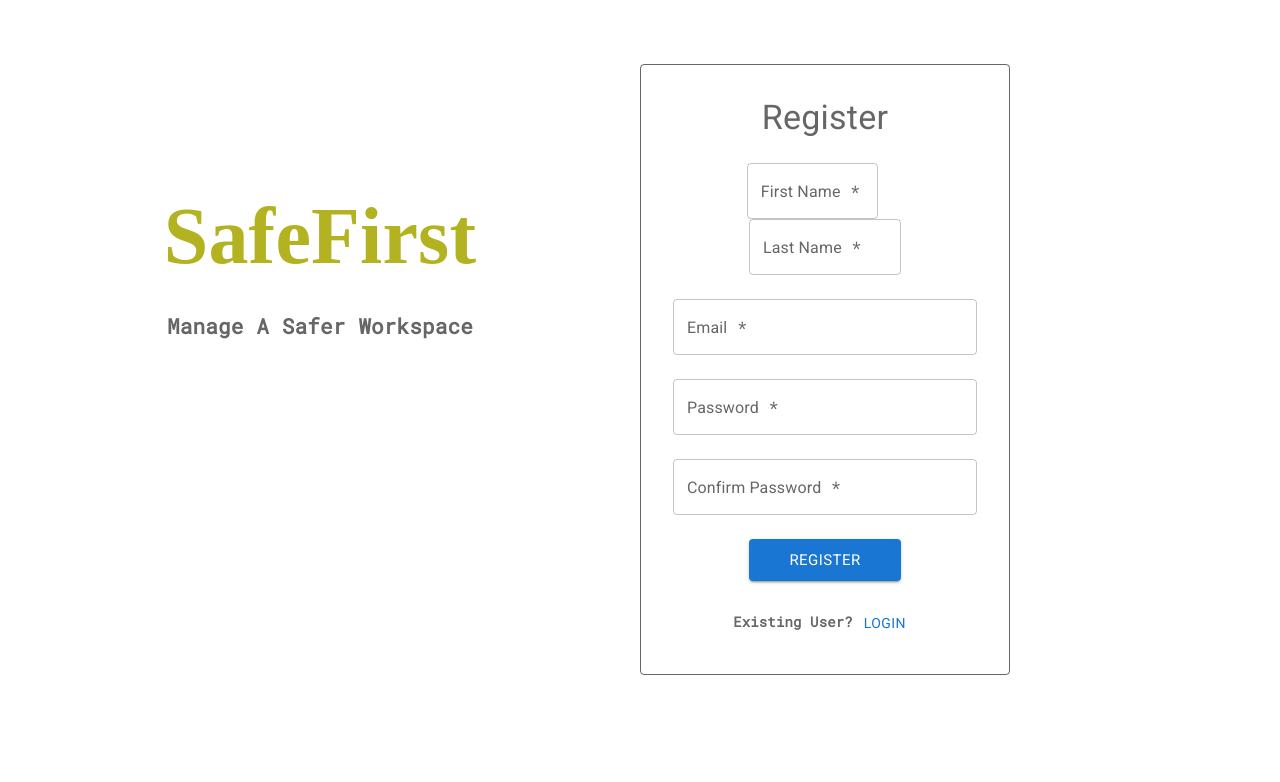
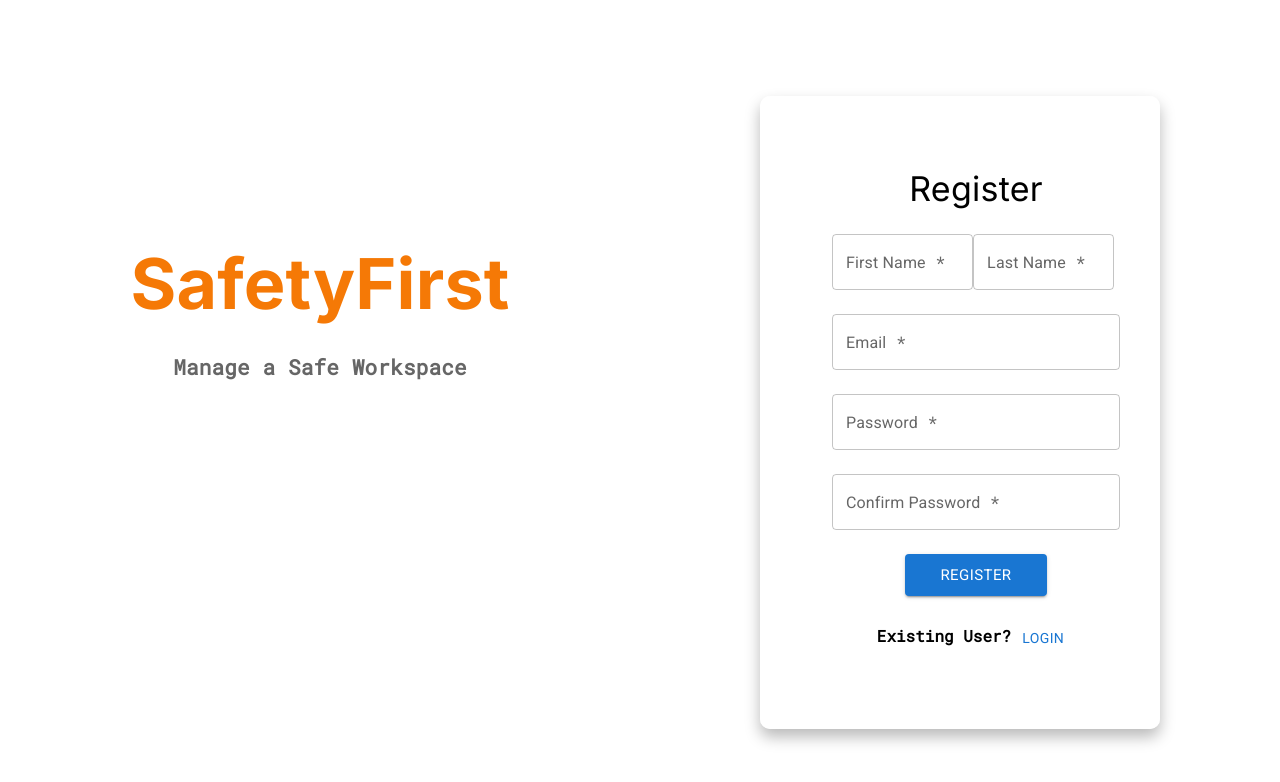
Before and after one commit to ShaSha-Codes/CodeShastra, a React (Create React App) app in the folder client/: page / in a window 1280 px wide. Both pictures are taken after a click on the button "REGISTER". Shown: the top 782 px of the page. Built offline with nearby package versions, Linux system fonts and the light colour scheme.

Commit message:
css changes on front page

```diff
--- a/client/public/index.html
+++ b/client/public/index.html
@@ -7,6 +7,9 @@
     <link rel="preconnect" href="https://fonts.googleapis.com">
     <link rel="preconnect" href="https://fonts.gstatic.com" crossorigin>
     <link href="https://fonts.googleapis.com/css2?family=Inter:wght@400;500&family=Roboto&family=Roboto+Mono&display=swap" rel="stylesheet">
+    <link rel="preconnect" href="https://fonts.googleapis.com">
+    <link rel="preconnect" href="https://fonts.gstatic.com" crossorigin>
+    <link href="https://fonts.googleapis.com/css2?family=Inter:wght@300;500;700&display=swap" rel="stylesheet">
     <meta name="theme-color" content="#000000" />
     <meta
       name="description"
--- a/client/src/App.css
+++ b/client/src/App.css
@@ -3,16 +3,28 @@
 }
 
 .indexpart1>h1{
-    color:#b3b322;
-    font-size: 80px;
+    color:#f57906;
+    font-size: 70px;
     width: 100%;
     font-family: 'MyFont';
     margin-bottom:0;
     display: flex;
     align-items: center;
     flex-direction: column;
+    font-family: 'Inter', sans-serif;
 }
+.formPart{
+    margin-top:4%;
+    background-color:rgba(255, 255, 255, 0.801);
+    max-width: 50%;
+    margin-left:auto;
+    margin-right:auto;
+    display:block;
+    padding:40px;
+    border-radius:10px;
+    box-shadow: 0px 8px 15px rgba(0, 0, 0, 0.274);
 
+}
 body{
     margin:0%;
     height: 100%;
@@ -21,3 +33,7 @@ body{
 html{
     height: 100%;
 }
+
+.inline{
+    display: inline;
+}
--- a/client/src/Pages/Landing.js
+++ b/client/src/Pages/Landing.js
@@ -11,7 +11,7 @@ import Grid from "@mui/material/Grid";
 
 
 function Landing() {
-
+    console.log('reload');
     const Item = styled(Paper)(({ theme }) => ({
         backgroundColor: theme.palette.mode === "dark" ? "#1A2027" : "#fff",
         ...theme.typography.body2,
@@ -42,12 +42,14 @@ function Landing() {
       setRegData((prevData)=>{
         return {...prevData,[event.target.name]:event.target.value}
       })
+      event.preventDefault();
     }
 
     function handleLoginData(event){
       setLogData((prevData)=>{
         return {...prevData,[event.target.name]:event.target.value}
       })
+       event.preventDefault();
     }
 
     function register(){
@@ -91,7 +93,7 @@ function Landing() {
     return (
       <div className="Landing">
 
-<Grid
+    <Grid
         container
         sx={{ minHeight: "100vh", paddingBottom: "4%" }}
         className="main"
@@ -104,31 +106,33 @@ function Landing() {
               boxShadow: 0,
               marginTop: "28%",
               backgroundColor: "transparent",
-              padding: 0,
+
             }}
             className="indexpart1"
           >
-            <h1>SafeFirst</h1>
-            <h2 sx={{ color: "#fff" }}>Manage A Safer Workspace</h2>
+            <h1>SafetyFirst</h1>
+            <h2 sx={{ color: "#fff" }}>Manage a Safe Workspace</h2>
           </Item>
         </Grid>
 
      <Grid item xs={12} md={6} sx={{ padding: 0 }}>
-          <Item
+          <Box
             sx={{
               border: 0,
               boxShadow: 0,
               backgroundColor: "transparent",
               padding: 0,
-              marginTop: "10%",
+              marginTop: "15%",
             }}
             className="indexpart2"
           >
-          { regIsTrue && <Box className=" Register"  p={3} sx={{width:"50%", border:1, borderRadius:1}}>
+        <div className="formPart">
+          { regIsTrue &&
+          <Box className="Register"  p={3} sx={{width:"95%"}}>
           <Stack p={1} spacing={3}>
-            <Typography m={1} sx={{textAlign:"center"}} variant="h4">Register</Typography>
+            <Typography m={1} sx={{textAlign:"center", fontFamily:"'Inter', sans-serif"}} variant="h4">Register</Typography>
             <Box>
-
+              <div className="inline">
                 <TextField
                     required
                     id="outlined-required"
@@ -136,17 +140,18 @@ function Landing() {
                     name="fname"
                     value={regData.fname} onChange={handleRegData}
                     p={3}
-                    sx={{width:"43%"}}
+                    sx={{width:"49%"}}
                   />
-                  &nbsp;&nbsp;&nbsp;
+
                   <TextField
                     required
                     id="outlined-required"
                     label="Last Name"
                     name="lname"
                     value={regData.lname} onChange={handleRegData}
-                    sx={{width:"50%"}}
+                    sx={{width:"49%"}}
                   />
+                  </div>
             </Box>
 
               <TextField
@@ -177,18 +182,19 @@ function Landing() {
 
               />
             <Box sx={{display:'flex',justifyContent:'center',alignItems:'center'}}>
-              <Button sx={{width:"50%"}}variant="contained" size="large" onClick={sendRegData}>
+              <Button sx={{width:"49%"}}variant="contained" size="large" onClick={sendRegData}>
                 Register
               </Button>
             </Box>
-            <h4>
+            <h4 style={{textAlign:"center"}}>
                 Existing User?
                 <Button variant="text" onClick={login}>Login</Button>
              </h4>
           </Stack>
         </Box>}
 
-        {logIsTrue && <Box className="Login"  mt={3} p={3} sx={{width:"50%", border:1, borderRadius:1}}>
+        {logIsTrue &&
+        <Box className="Login"  mt={3} p={3} sx={{width:"95%"}}>
           <Stack p={1} spacing={3}>
             <Typography m={1} sx={{textAlign:"center"}} variant="h4">Login</Typography>
 
@@ -198,7 +204,8 @@ function Landing() {
                 label="Email"
                 name="email"
                 type="email"
-                value={logData.email} onChange={handleLoginData}
+                value={logData.email}
+                onChange={handleLoginData}
 
               />
               <TextField
@@ -207,16 +214,17 @@ function Landing() {
                 label="Password"
                 name="password"
                 type="password"
-                value={logData.password} onChange={handleLoginData}
+                value={logData.password}
+                onChange={handleLoginData}
 
               />
             <Box sx={{display:'flex',justifyContent:'center',alignItems:'center'}}>
-              <Button sx={{width:"50%"}}variant="contained" size="large" onClick={sendLoginData}>
+              <Button sx={{width:"49%"}}variant="contained" size="large" onClick={sendLoginData}>
                 Login
               </Button>
               </Box>
 
-              <h4>
+              <h4 style={{textAlign:"center"}}>
                 New User?
                 <Button variant="text" onClick={register}>Register</Button>
              </h4>
@@ -225,7 +233,8 @@ function Landing() {
           </Stack>
 
         </Box>}
-        </Item>
+        </div>
+        </Box>
           </Grid>
           </Grid>
 
```
